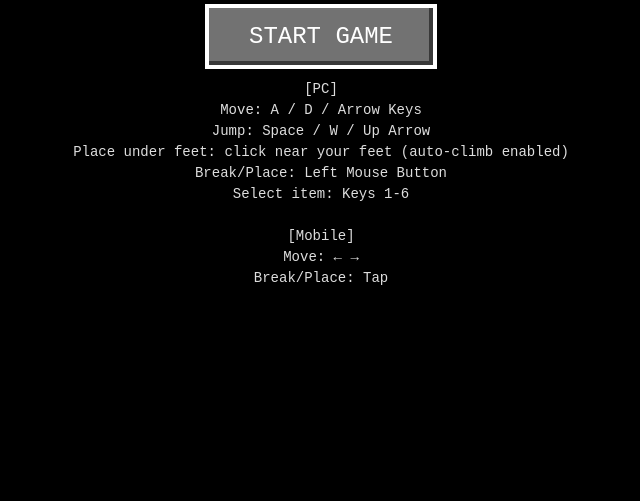
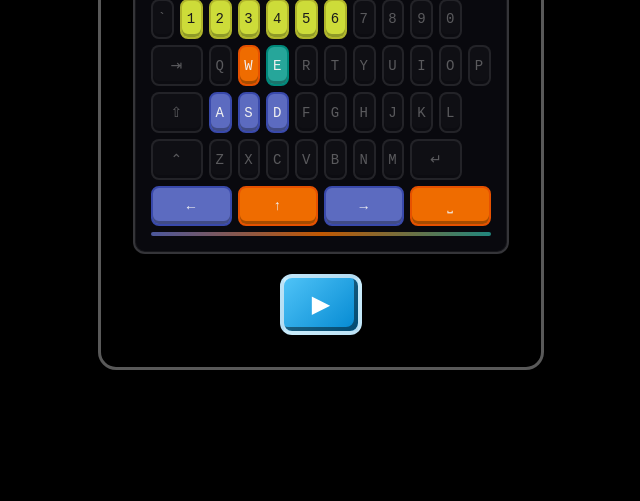
Before and after one commit to puniu3/mine, a plain HTML site: page index.html in a window 1280 px wide. Shown: the part 299-800 px from the top of the page, without its empty margins (319-959 px from the left). Drawn offline with Linux system fonts and the light colour scheme.

Commit message:
Make UI language-neutral

```diff
--- a/index.html
+++ b/index.html
@@ -83,8 +83,6 @@
     <canvas id="gameCanvas"></canvas>
 
     <div id="ui-layer">
-        <div id="message-log"></div>
-
         <div id="hotbar">
             <!-- Slots injected by JS -->
         </div>
@@ -94,7 +92,7 @@
                 <div class="arrow-btn" id="btn-left">←</div>
                 <div class="arrow-btn" id="btn-right">→</div>
             </div>
-            <div class="action-btn" id="btn-jump">JUMP</div>
+            <div class="action-btn" id="btn-jump">↑</div>
         </div>
 
         <!-- Crafting Modal -->
@@ -106,19 +104,82 @@
     </div>
 
     <div id="start-screen">
-        <h1>BLOCK CRAFT 2D XL</h1>
-        <button id="start-btn">START GAME</button>
-        <div class="instructions">
-            [PC]<br>
-            Move: A / D / Arrow Keys<br>
-            Jump: Space / W / Up Arrow<br>
-            Place under feet: click near your feet (auto-climb enabled)<br>
-            Break/Place: Left Mouse Button<br>
-            Select item: Keys 1-6<br>
-            <br>
-            [Mobile]<br>
-            Move: ← →<br>
-            Break/Place: Tap
+        <div class="start-frame">
+            <div class="logo-mark" aria-hidden="true">
+                <div class="logo-tile"></div>
+                <div class="logo-tile logo-accent"></div>
+            </div>
+            <div class="keyboard-visual" aria-hidden="true">
+                <div class="keyboard-row">
+                    <span class="key muted">⎋</span>
+                    <span class="key muted">F1</span>
+                    <span class="key muted">F2</span>
+                    <span class="key muted">F3</span>
+                    <span class="key muted">F4</span>
+                    <span class="key muted">F5</span>
+                    <span class="key muted">F6</span>
+                    <span class="key muted">F7</span>
+                    <span class="key muted">F8</span>
+                    <span class="key muted">F9</span>
+                </div>
+                <div class="keyboard-row">
+                    <span class="key muted">`</span>
+                    <span class="key hotbar">1</span>
+                    <span class="key hotbar">2</span>
+                    <span class="key hotbar">3</span>
+                    <span class="key hotbar">4</span>
+                    <span class="key hotbar">5</span>
+                    <span class="key hotbar">6</span>
+                    <span class="key muted">7</span>
+                    <span class="key muted">8</span>
+                    <span class="key muted">9</span>
+                    <span class="key muted">0</span>
+                </div>
+                <div class="keyboard-row">
+                    <span class="key muted wide">⇥</span>
+                    <span class="key muted">Q</span>
+                    <span class="key jump">W</span>
+                    <span class="key action">E</span>
+                    <span class="key muted">R</span>
+                    <span class="key muted">T</span>
+                    <span class="key muted">Y</span>
+                    <span class="key muted">U</span>
+                    <span class="key muted">I</span>
+                    <span class="key muted">O</span>
+                    <span class="key muted">P</span>
+                </div>
+                <div class="keyboard-row">
+                    <span class="key muted wide">⇧</span>
+                    <span class="key movement">A</span>
+                    <span class="key movement">S</span>
+                    <span class="key movement">D</span>
+                    <span class="key muted">F</span>
+                    <span class="key muted">G</span>
+                    <span class="key muted">H</span>
+                    <span class="key muted">J</span>
+                    <span class="key muted">K</span>
+                    <span class="key muted">L</span>
+                </div>
+                <div class="keyboard-row">
+                    <span class="key muted wide">⌃</span>
+                    <span class="key muted">Z</span>
+                    <span class="key muted">X</span>
+                    <span class="key muted">C</span>
+                    <span class="key muted">V</span>
+                    <span class="key muted">B</span>
+                    <span class="key muted">N</span>
+                    <span class="key muted">M</span>
+                    <span class="key muted wide">↵</span>
+                </div>
+                <div class="keyboard-row compact">
+                    <span class="key movement">←</span>
+                    <span class="key jump">↑</span>
+                    <span class="key movement">→</span>
+                    <span class="key jump">⎵</span>
+                </div>
+                <div class="keyboard-footnote" aria-hidden="true"></div>
+            </div>
+            <button id="start-btn" aria-label="Start">▶</button>
         </div>
     </div>
 
--- a/src/actions.js
+++ b/src/actions.js
@@ -28,7 +28,6 @@
  * @param {Function} context.utils.getBlockMaterialType - Get material type of block.
  * @param {Function} context.utils.rectsIntersect - Check if two rects intersect.
  * @param {Function} context.utils.hasAdjacentBlock - Check if block has neighbors.
- * @param {Function} context.onMessage - Function to display messages to the user.
  * @param {Function} [context.onBlockPlaced] - Callback when block is placed.
  * @returns {Object} Action methods { handlePointer }.
  */
@@ -40,7 +39,6 @@ export function createActions({
     sounds,
     constants,
     utils,
-    onMessage,
     onBlockPlaced
 }) {
     const { TILE_SIZE, BLOCKS, BLOCK_PROPS, REACH } = constants;
@@ -142,8 +140,6 @@ export function createActions({
                             player.vy = 0;
                             player.grounded = true;
                         }
-                    } else {
-                        onMessage("Not enough blocks in inventory.");
                     }
                 }
             }
--- a/src/crafting.js
+++ b/src/crafting.js
@@ -21,15 +21,6 @@ const CRAFTING_RECIPES = [
 ];
 
 export let isCraftingOpen = false;
-
-function showMessage(msg) {
-    const el = document.getElementById('message-log');
-    if (el) {
-        el.innerText = msg;
-        el.style.opacity = 1;
-        setTimeout(() => { el.style.opacity = 0; }, 2000);
-    }
-}
 
 export function checkWorktableOverlap(player, world) {
     const px = player.x;
@@ -121,7 +112,6 @@ function craftItem(recipe) {
     // Check cost
     for (let [blockId, amount] of Object.entries(recipe.cost)) {
         if ((inventory[blockId] || 0) < amount) {
-            showMessage("Not enough materials!");
             return;
         }
     }
@@ -137,7 +127,6 @@ function craftItem(recipe) {
 
     updateInventoryUI();
     sounds.playPop(); // Craft sound
-    showMessage(`Crafted ${BLOCK_PROPS[recipe.id].name}!`);
 }
 
 function createIconCanvas(blockId, size, textures) {
--- a/src/main.js
+++ b/src/main.js
@@ -233,11 +233,9 @@ function init() {
             rectsIntersect,
             hasAdjacentBlock
         },
-        onMessage: showMessage,
         onBlockPlaced: (x, y, type) => {
             if (type === BLOCKS.TNT) {
                 tntTimers.push({ x, y, timer: 3000 });
-                showMessage("TNT fuse lit!");
             }
         }
     });
@@ -252,15 +250,6 @@ function init() {
     updateInventoryUI();
     resize();
     requestAnimationFrame(loop);
-}
-
-function showMessage(msg) {
-    const el = document.getElementById('message-log');
-    if (el) {
-        el.innerText = msg;
-        el.style.opacity = 1;
-        setTimeout(() => { el.style.opacity = 0; }, 2000);
-    }
 }
 
 function update(dt) {
--- a/styles/style.css
+++ b/styles/style.css
@@ -45,25 +45,122 @@ body {
     pointer-events: auto;
 }
 
-h1 {
-    font-size: 40px;
-    text-shadow: 4px 4px 0 #333;
-    margin-bottom: 20px;
-    text-align: center;
+.start-frame {
+    display: flex;
+    flex-direction: column;
+    gap: 20px;
+    align-items: center;
+    padding: 32px;
+    background: rgba(0, 0, 0, 0.6);
+    border: 3px solid rgba(255, 255, 255, 0.35);
+    border-radius: 18px;
+    box-shadow: 0 12px 40px rgba(0, 0, 0, 0.45);
+}
+
+.logo-mark {
+    display: flex;
+    gap: 10px;
+}
+
+.logo-tile {
+    width: 42px;
+    height: 42px;
+    background: linear-gradient(135deg, #7cb342, #558b2f);
+    border: 3px solid #2e7d32;
+    box-shadow: inset 0 0 0 2px rgba(255, 255, 255, 0.15);
+}
+
+.logo-accent {
+    background: linear-gradient(135deg, #ffca28, #f57f17);
+    border-color: #f9a825;
+}
+
+.keyboard-visual {
+    display: flex;
+    flex-direction: column;
+    gap: 6px;
+    padding: 16px;
+    background: rgba(14, 14, 20, 0.7);
+    border: 2px solid rgba(255, 255, 255, 0.18);
+    border-radius: 12px;
+    box-shadow: inset 0 0 0 1px rgba(255, 255, 255, 0.05);
+    min-width: 320px;
+}
+
+.keyboard-row {
+    display: grid;
+    grid-template-columns: repeat(12, 1fr);
+    gap: 6px;
+}
+
+.keyboard-row.compact {
+    grid-template-columns: repeat(4, 1fr);
+}
+
+.key {
+    display: inline-flex;
+    justify-content: center;
+    align-items: center;
+    padding: 10px 0;
+    font-size: 14px;
+    background: rgba(255, 255, 255, 0.08);
+    border: 2px solid rgba(255, 255, 255, 0.25);
+    border-radius: 8px;
+    box-shadow: inset 0 -3px 0 rgba(0, 0, 0, 0.3);
+    color: #f0f0f0;
+    letter-spacing: 1px;
+}
+
+.key.wide {
+    grid-column: span 2;
+}
+
+.key.movement {
+    background: #5c6bc0;
+    border-color: #3949ab;
+}
+
+.key.jump {
+    background: #ef6c00;
+    border-color: #e65100;
+}
+
+.key.hotbar {
+    background: #cddc39;
+    border-color: #afb42b;
+    color: #1b1b1b;
+}
+
+.key.action {
+    background: #26a69a;
+    border-color: #00897b;
+}
+
+.key.muted {
+    opacity: 0.35;
+}
+
+.keyboard-footnote {
+    height: 4px;
+    background: linear-gradient(90deg, #5c6bc0, #ef6c00, #26a69a);
+    border-radius: 999px;
+    opacity: 0.8;
 }
 
 button {
-    background: #727272;
-    border: 4px solid #fff;
+    background: linear-gradient(135deg, #4fc3f7, #0288d1);
+    border: 4px solid rgba(255, 255, 255, 0.7);
     color: white;
-    padding: 15px 40px;
+    padding: 12px 28px;
     font-size: 24px;
     font-family: inherit;
     cursor: pointer;
-    box-shadow: inset -4px -4px 0 rgba(0,0,0,0.5);
+    box-shadow: inset -4px -4px 0 rgba(0,0,0,0.45), 0 8px 20px rgba(0,0,0,0.5);
+    border-radius: 12px;
 }
 button:active {
-    box-shadow: inset 4px 4px 0 rgba(0,0,0,0.5);
+    box-shadow: inset 4px 4px 0 rgba(0,0,0,0.45), 0 4px 10px rgba(0,0,0,0.4);
+    transform: translateY(1px);
 }
 
 /* HUD - Hotbar */
@@ -171,22 +268,4 @@ button:active {
     background: rgba(255, 255, 255, 0.4);
 }
 
-.instructions {
-    font-size: 14px;
-    color: #ddd;
-    margin-top: 10px;
-    text-align: center;
-    line-height: 1.5;
-}
-
-/* Added message log */
-#message-log {
-    position: absolute;
-    top: 50px;
-    left: 10px;
-    color: #fff;
-    font-size: 14px;
-    text-shadow: 1px 1px 0 #000;
-    pointer-events: none;
-    transition: opacity 1s;
-}
+/* Removed instructions and message log for language-free UI */
```
